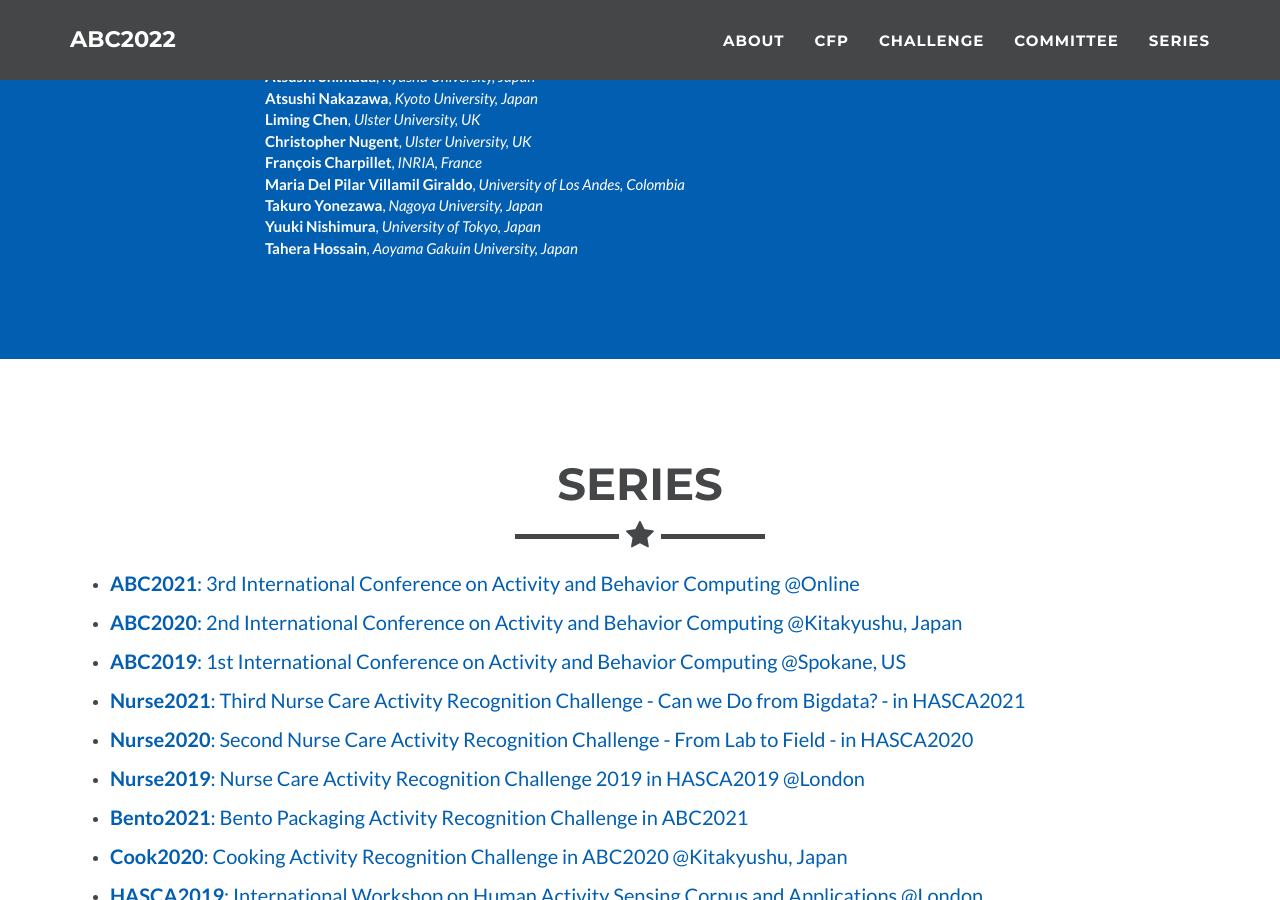
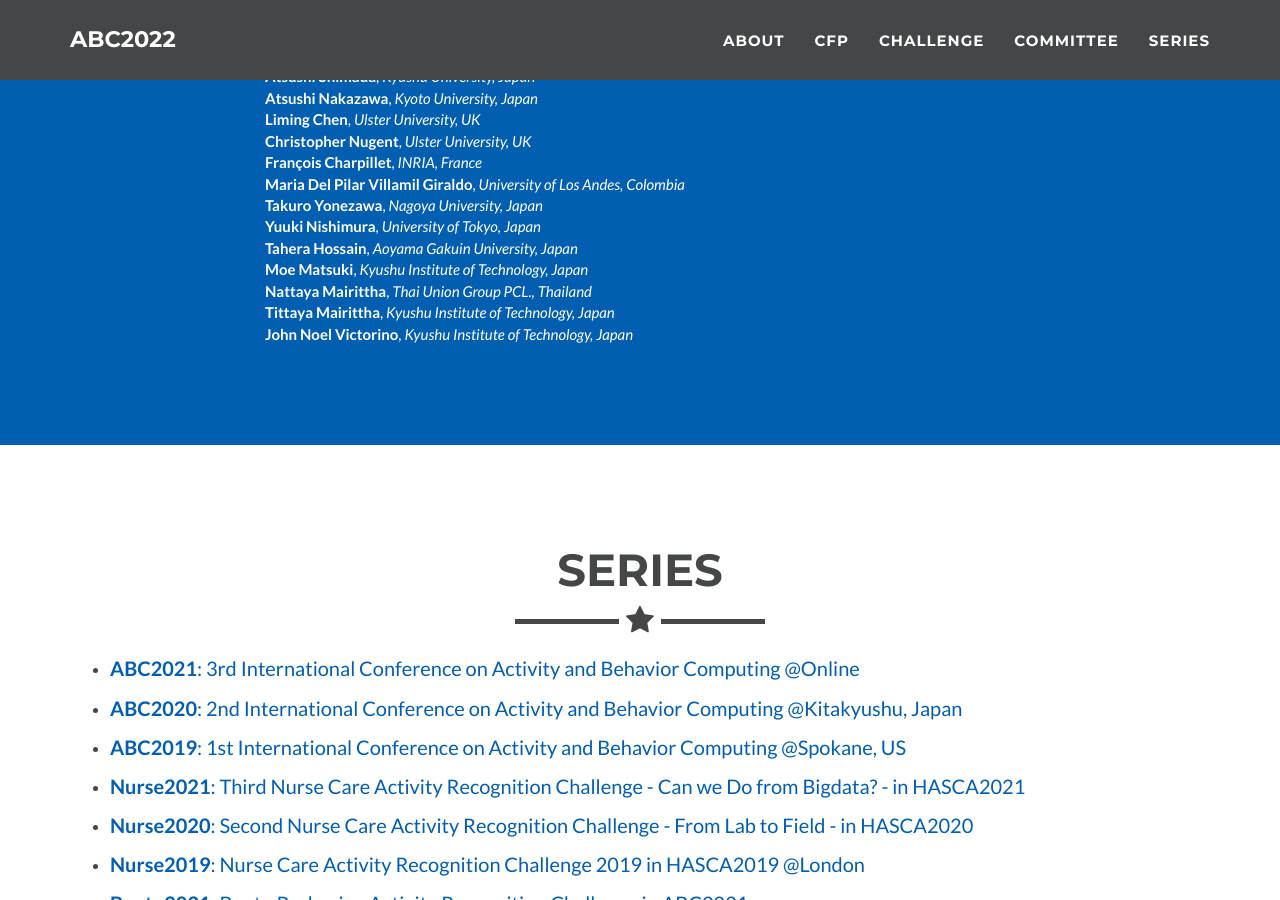
Before and after one commit to abc-research/abc-research.github.io, a Jekyll site: the page built from index.html, in a window 1280 px wide and 900 px high, scrolled down 5155 px. Built offline with Jekyll 4.4.1, drawn with Linux system fonts in a browser that asks for light colours.

Commit message:
Update _config.yml

```diff
--- a/_config.yml
+++ b/_config.yml
@@ -329,7 +329,14 @@ committee:
         affil: University of Tokyo, Japan
       - name: Tahera Hossain
         affil: Aoyama Gakuin University, Japan
-
+      - name: Moe Matsuki
+        affil: Kyushu Institute of Technology, Japan
+      - name: Nattaya Mairittha
+        affil: Thai Union Group PCL., Thailand
+      - name: Tittaya Mairittha
+        affil: Kyushu Institute of Technology, Japan
+      - name: John Noel Victorino
+        affil: Kyushu Institute of Technology, Japan
 
 cfp:
   text:
```
